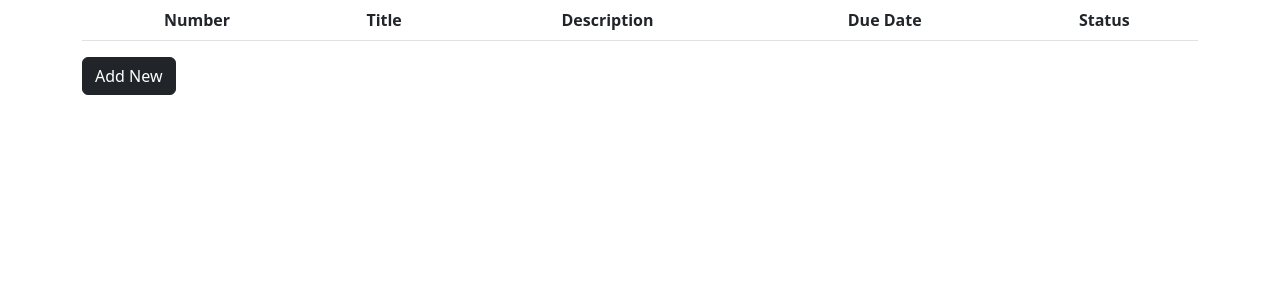
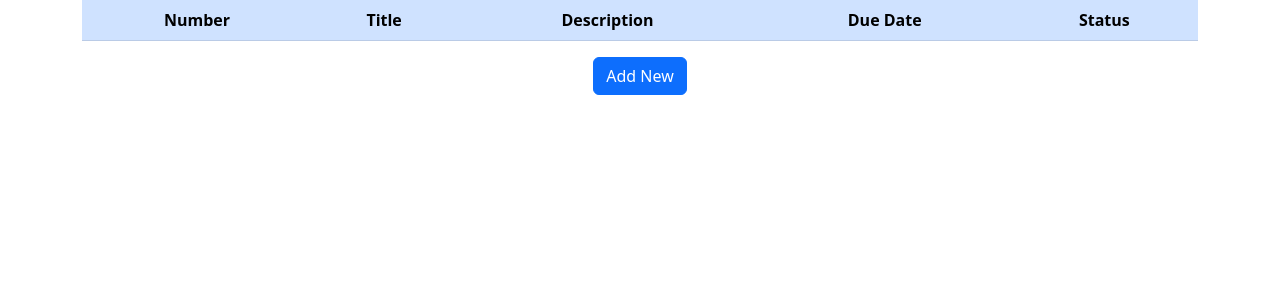
Before and after one commit to jariwarlord/todolist, a PHP site: page / in a window 1280 px wide. Shown: the part 96-396 px from the top of the page. Run offline with PHP 8.4, Linux system fonts and the light colour scheme; data that the repository does not hold is empty.

Commit message:
update
css

```diff
--- a/db_conn.php
+++ b/db_conn.php
@@ -9,4 +9,5 @@ $conn = mysqli_connect($servername, $username, $password, $dbname);
 if(!$conn){
     die("Connection failed". mysqli_connect_error());
 }
+
 ?>
--- a/index.php
+++ b/index.php
@@ -39,7 +39,7 @@
     }
     ?>
 
-    <table class="table table-hover text-center">
+    <table class="table table-primary table-hover text-center">
         <thead>
         <tr>
             <th scope="col">Number</th>
@@ -72,8 +72,8 @@
         ?>
         </tbody>
     </table>
-    <a href="add_new.php" class="btn btn-dark mb-3">Add New</a>
+    <a href="add_new.php" class="btn btn-primary mb-3">Add New</a>
+</div>
 
-</div>
 </body>
 </html>
--- a/styles.css
+++ b/styles.css
@@ -1,5 +1,4 @@
-.container a{
+.container{
+    align-items: center;
     text-align: center;
-    align-items: center;
-
 }
```
